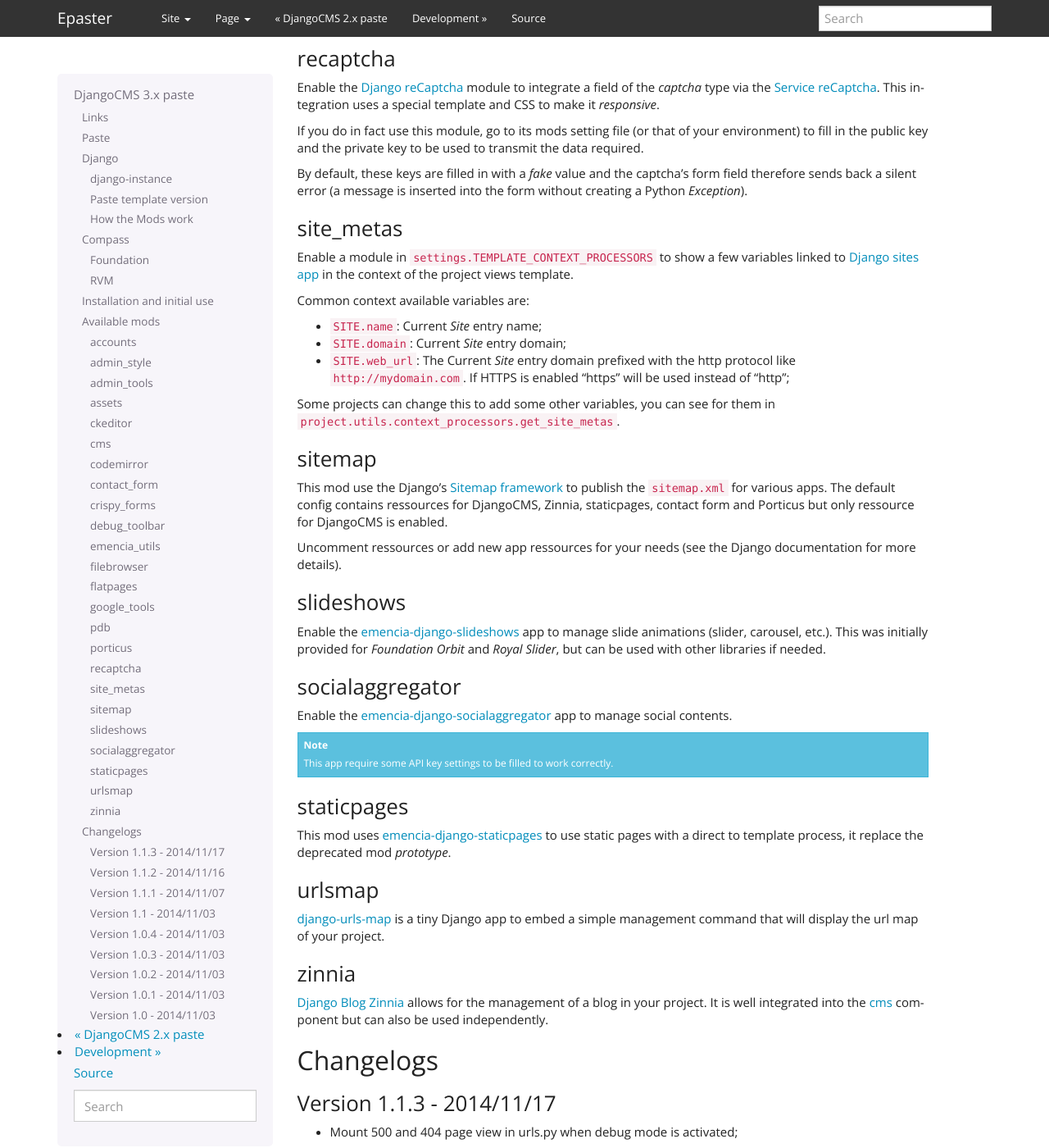
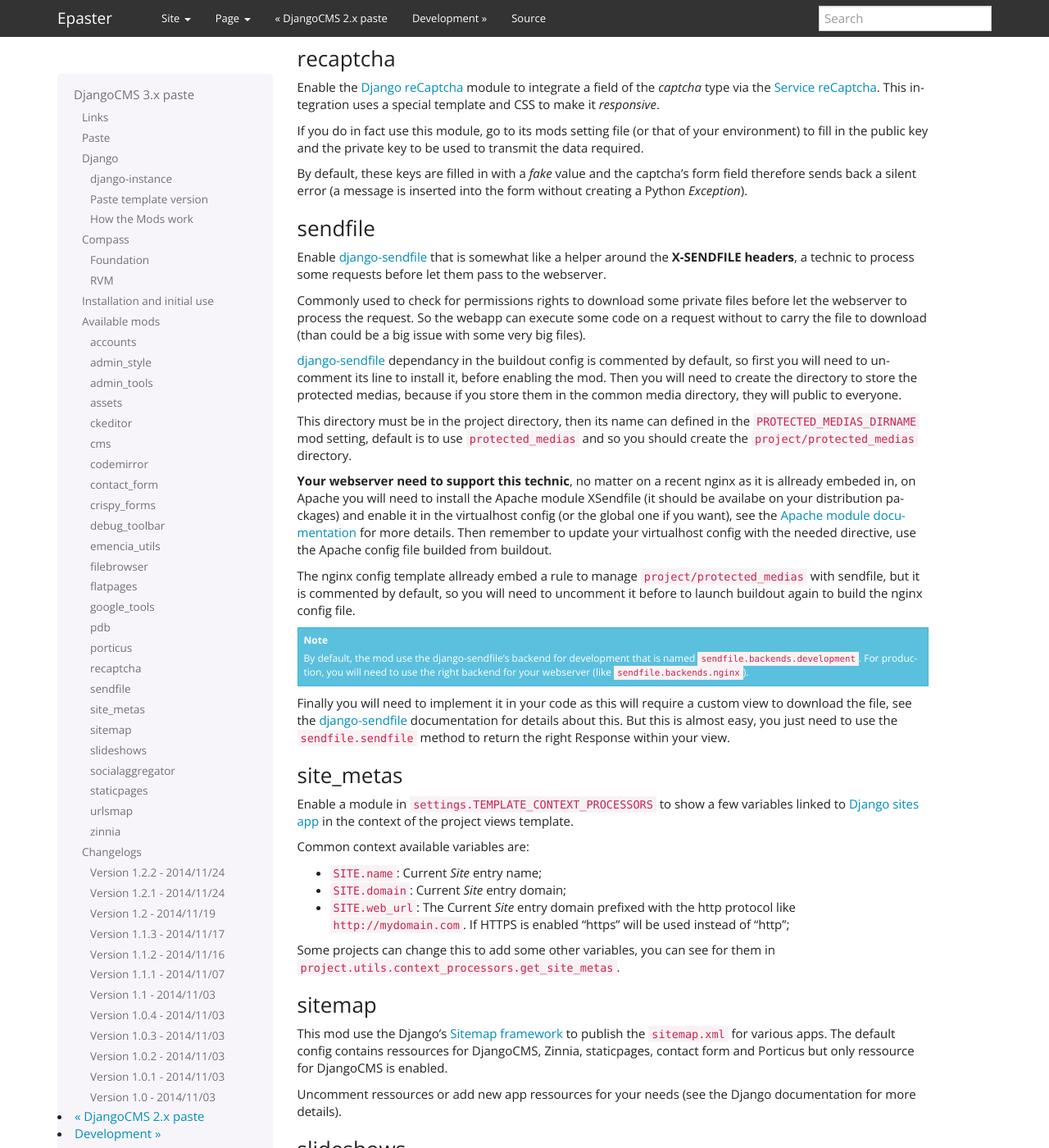
Before and after one commit to emencia/Epaster, a Sphinx documentation site: the page built from docs/emencia_paste_djangocms_3.rst, in a window 1280 px wide and 1400 px high, scrolled down 6562 px. Shown: the whole window at 82% size. Built offline with Sphinx 7.4.7, drawn with Linux system fonts in a browser that asks for light colours; the version number could not be read and is left out; some of the changed text lies outside the part shown.

Commit message:
* Update to 'emencia_paste_djangocms_3==1.2.2'; * Fix "version.cfg"; * Update documentation; * Bump to 2.1.4;

```diff
--- a/development.cfg
+++ b/development.cfg
@@ -1,7 +1,7 @@
 [buildout]
 extends                     = buildout.cfg
 eggs                       += Sphinx
-                              sphinx_bootstrap_theme
+                              sphinx-bootstrap-theme
 download-cache              = ${env:HOME}/.buildout-eggs
 parts                      += eggedpy
 vcs-extend-develop          = git+https://github.com/emencia/emencia_paste_djangocms_2.git#egg=emencia_paste_djangocms_2
--- a/docs/emencia_paste_djangocms_3.rst
+++ b/docs/emencia_paste_djangocms_3.rst
@@ -37,6 +37,7 @@
 .. _Sitemap framework: https://docs.djangoproject.com/en/1.5/ref/contrib/sitemaps/
 .. _djangocms-admin-style: https://github.com/divio/djangocms-admin-style
 .. _django-admin-shortcuts: https://github.com/alesdotio/django-admin-shortcuts/
+.. _django-sendfile: https://github.com/johnsensible/django-sendfile
 
 *******************
 DjangoCMS 3.x paste
@@ -331,6 +332,28 @@ If you do in fact use this module, go to its mods setting file (or that of your
 
 By default, these keys are filled in with a *fake* value and the captcha's form field therefore sends back a silent error (a message is inserted into the form without creating a Python *Exception*).
 
+sendfile
+--------
+
+..
+
+Enable `django-sendfile`_ that is somewhat like a helper around the **X-SENDFILE headers**, a technic to process some requests before let them pass to the webserver.
+
+Commonly used to check for permissions rights to download some private files before let the webserver to process the request. So the webapp can execute some code on a request without to carry the file to download (than could be a big issue with some very big files).
+
+`django-sendfile`_ dependancy in the buildout config is commented by default, so first you will need to uncomment its line to install it, before enabling the mod. Then you will need to create the directory to store the protected medias, because if you store them in the common media directory, they will public to everyone.
+
+This directory must be in the project directory, then its name can defined in the ``PROTECTED_MEDIAS_DIRNAME`` mod setting, default is to use ``protected_medias`` and so you should create the ``project/protected_medias`` directory.
+
+**Your webserver need to support this technic**, no matter on a recent nginx as it is allready embeded in, on Apache you will need to install the Apache module XSendfile (it should be availabe on your distribution packages) and enable it in the virtualhost config (or the global one if you want), see the `Apache module documentation <https://tn123.org/mod_xsendfile/>`_ for more details. Then remember to update your virtualhost config with the needed directive, use the Apache config file builded from buildout.
+
+The nginx config template allready embed a rule to manage ``project/protected_medias`` with sendfile, but it is commented by default, so you will need to uncomment it before to launch buildout again to build the nginx config file.
+
+.. note::
+        By default, the mod use the django-sendfile's backend for development that is named ``sendfile.backends.development``. For production, you will need to use the right backend for your webserver (like ``sendfile.backends.nginx``).
+
+Finally you will need to implement it in your code as this will require a custom view to download the file, see the `django-sendfile`_  documentation for details about this. But this is almost easy, you just need to use the ``sendfile.sendfile`` method to return the right Response within your view.
+
 site_metas
 ----------
 
@@ -383,6 +406,23 @@ zinnia
 
 Changelogs
 ==========
+
+Version 1.2.2 - 2014/11/24
+--------------------------
+
+* Add ``sendfile`` mod;
+* Add *client_max_body_size* sample directive usage in nginx template (but commented);
+* Add commented location */protected_medias* to demonstrate sendfile mod usage within nginx template;
+
+Version 1.2.1 - 2014/11/24
+--------------------------
+
+* Update to Foundation 5.4.7;
+
+Version 1.2 - 2014/11/19
+------------------------
+
+* Refactoring Template code to open a new way for a much modular behavior, should not break anything;
 
 Version 1.1.3 - 2014/11/17
 --------------------------
--- a/docs/requirements.txt
+++ b/docs/requirements.txt
@@ -1,3 +1,3 @@
 # Paste templates
-emencia_paste_djangocms_2==1.9.6
-emencia_paste_djangocms_3==1.1.3
+emencia_paste_djangocms_2
+emencia_paste_djangocms_3
--- a/versions.cfg
+++ b/versions.cfg
@@ -11,8 +11,8 @@ gp.vcsdevelop                 = 2.2.3
 
 # Paste templates
 emencia_paste_djangocms_2     = 1.9.6
-emencia_paste_djangocms_3     = 1.1.3
+emencia_paste_djangocms_3     = 1.2.1
 
 # Used to build the local documentation
 Sphinx                        = 1.2.3
-sphinx_bootstrap_theme        = 0.4.0
+sphinx-bootstrap-theme        = 0.4.3
```
Also changed, not shown: docs/history.rst (+7 -0 lines).
